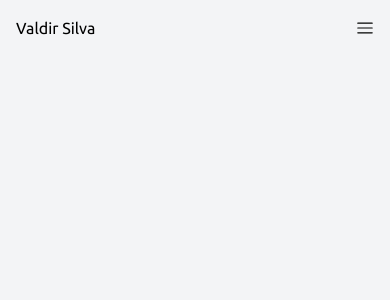
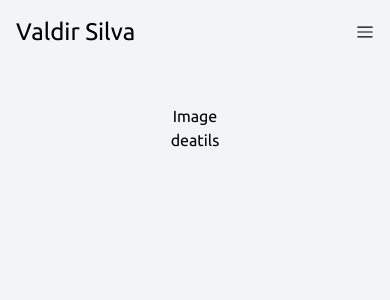
Before and after one commit to valdir-ti/portfolio, a React (Vite) app: page / in a window 390 px wide. Shown: the top 300 px of the page. Built offline with nearby package versions, Linux system fonts and the light colour scheme.

Commit message:
feat: create hero container

```diff
--- a/src/App.tsx
+++ b/src/App.tsx
@@ -1,3 +1,4 @@
+import Hero from "./components/Hero"
 import Navbar from "./components/Navbar"
 
 function App() {
@@ -5,6 +6,7 @@ function App() {
   return (
     <div className="h-screen bg-gray-100 body-font font-poppins">
       <Navbar />
+      <Hero />
     </div>
   )
 }
--- /dev/null
+++ b/src/components/Hero.tsx
@@ -0,0 +1,10 @@
+const Hero = () => {
+  return (
+    <div className="flex md:flex-row sm:flex-col xs:flex-col items-center justify-around mt-10 xl:pl-32 xl:pr-32 md:pl-24 md:pr-24 sm:pl-10 sm:pr-10 xs:pl-4 xs:pr-4 xs:pt-4">
+        <div>Image</div>
+        <div>deatils</div>
+    </div>
+  )
+}
+
+export default Hero
--- a/src/components/Menu.tsx
+++ b/src/components/Menu.tsx
@@ -3,7 +3,7 @@ import MenuItem from "./MenuItem"
 const Menu = () => {
     return (
     <>
-        <ul className="flex justify-between lg:text-3xl md:text-2xl">
+        <ul className="flex justify-between">
             <MenuItem title="About" link="about"/>
             <MenuItem title="Experience" link="experience"/>
             <MenuItem title="Projects" link="projects"/>
--- a/src/components/MenuItem.tsx
+++ b/src/components/MenuItem.tsx
@@ -5,7 +5,7 @@ type MenuItemProps = {
 
 const MenuItem = ({ title, link }: MenuItemProps) => {
   return (
-    <li className="cursor-pointer list-none mt-2">
+    <li className="cursor-pointer list-none mt-2 lg:text-3xl md:text-2xl">
         <a href={`#${link}`}>{title}</a>
     </li>
   )
--- a/src/components/Navbar.tsx
+++ b/src/components/Navbar.tsx
@@ -15,7 +15,7 @@ function Navbar() {
     return (
         <div className="flex items-center justify-between pt-10 xl:pl-32 xl:pr-32 md:pl-24 md:pr-24 sm:pl-10 sm:pr-10 xs:pl-4 xs:pr-4 xs:pt-4">
             <div className="flex-1">
-                <a className="xl:text-4xl sm:text-3xl" href="/">Valdir Silva</a>
+                <a className="xl:text-4xl sm:text-3xl xs:text-2xl" href="/">Valdir Silva</a>
             </div>
             <div className="xl:w-2/4 md:w-3/5 xl:block md:block xs:hidden">
                 <Menu />
```
